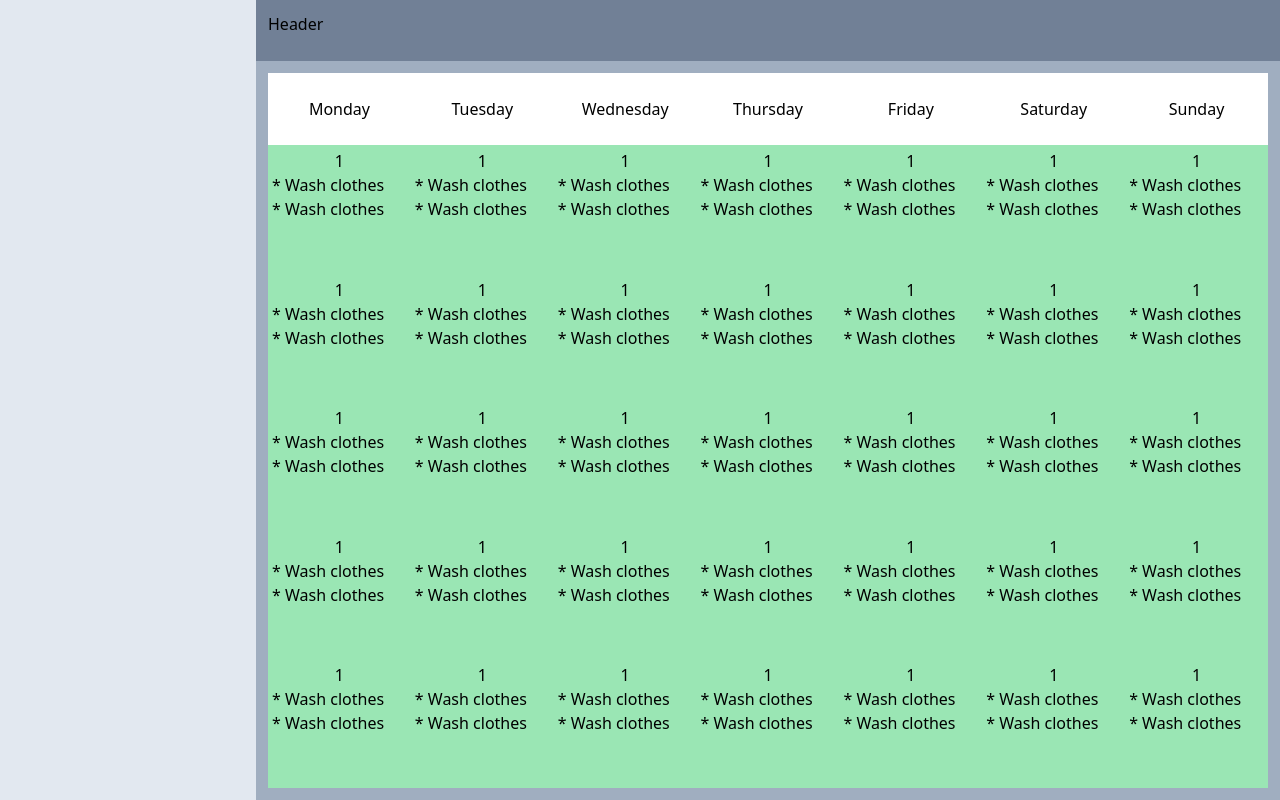
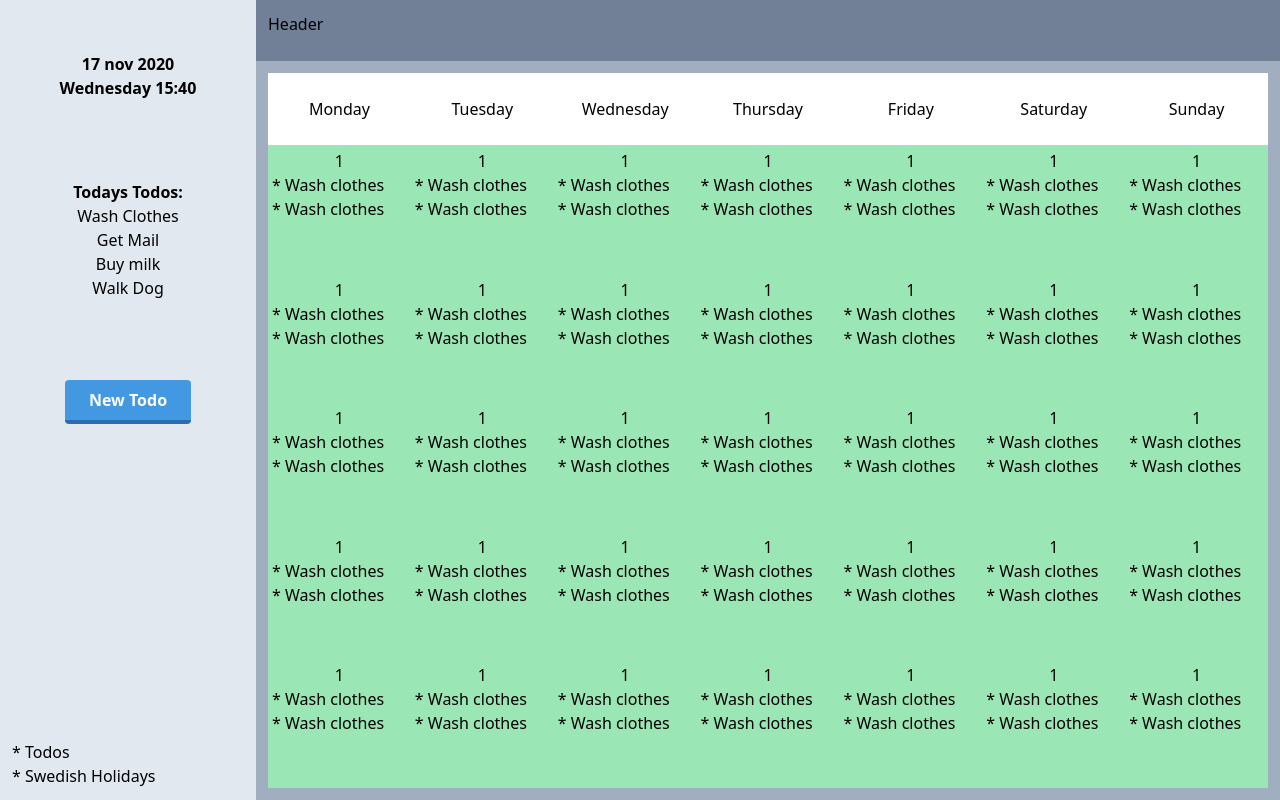
Before and after one commit to puppets101/todo-calendar, a website: page public/index.html in a window 1280 px wide. Drawn offline with nearby package versions, Linux system fonts and the light colour scheme; files that its build step writes are made by us from their sources.

Commit message:
Add content to sidebar

```diff
--- a/public/index.html
+++ b/public/index.html
@@ -18,7 +18,28 @@
     <div class="min-h-screen flex">
       <div>
         <aside class="bg-gray-300 h-full w-64 p-3">
-
+          <div class="flex flex-col h-full justify-between">
+            <div class="flex flex-col h-64 justify-between text-center">
+              <div class="my-10 font-extrabold">
+                17 nov 2020 <br> Wednesday 15:40
+              </div>
+              <div class="my-10">
+                <h4 class="font-bold">Todays Todos:</h4>
+                  <ul>
+                    <li>Wash Clothes</li>
+                    <li>Get Mail</li>
+                    <li>Buy milk</li>
+                    <li>Walk Dog</li>
+                  </ul>
+              </div>
+              <div class="my-10">
+                <button class="bg-blue-500 hover:bg-blue-400 text-white font-bold py-2 px-6 border-b-4 border-blue-700 hover:border-blue-500 rounded">New Todo</button>
+              </div>
+            </div>
+            <div>
+              * Todos <br> * Swedish Holidays
+            </div>
+          </div>
         </aside>
       </div>
       <div class="flex flex-col flex-1">
```
